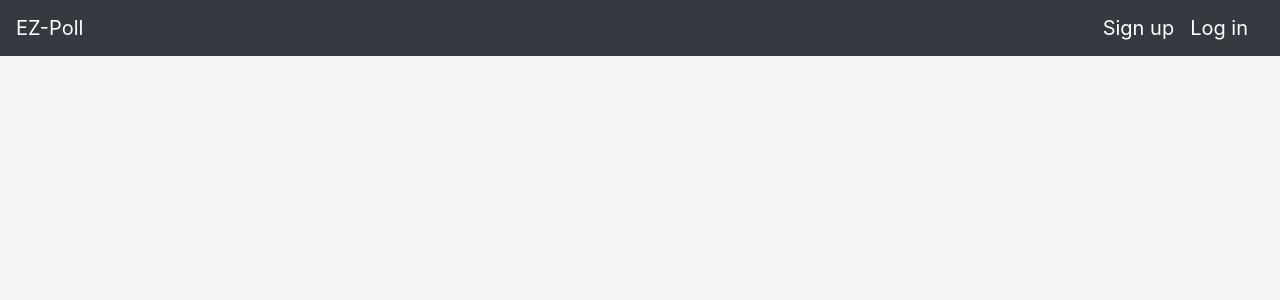
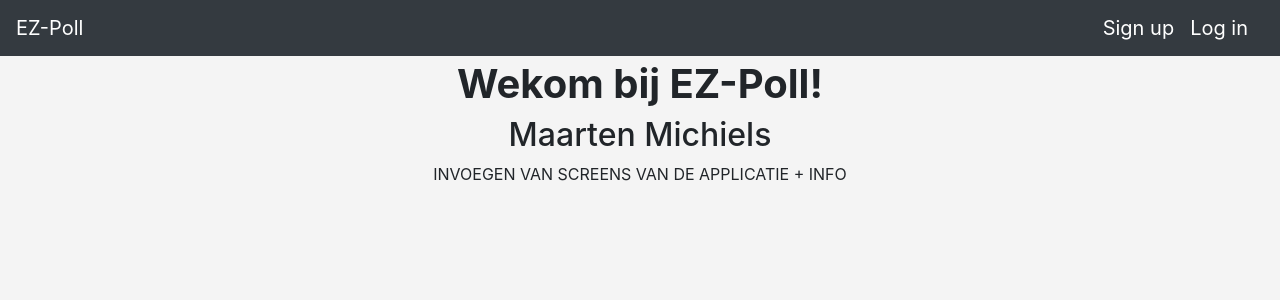
Before and after one commit to mnmpower/PollsMaartenMichielsAngular, an Angular app: page / in a window 1280 px wide. Shown: the top 300 px of the page. Built offline with nearby package versions, Linux system fonts and the light colour scheme.

Commit message:
showed welkom page on default

```diff
--- a/src/app/Authentication/navbar/navbar.component.html
+++ b/src/app/Authentication/navbar/navbar.component.html
@@ -1,6 +1,6 @@
 <nav class="navbar navbar-expand-md navbar-dark bg-dark fixed-top ">
 
-  <a class="navbar-brand" routerLink="/welkom"  routerLinkActive="active"
+  <a class="navbar-brand" routerLink="/"  routerLinkActive="active"
      [routerLinkActiveOptions]="{ exact: true }">{{title}}</a>
 
   <a class="navbar-brand" routerLink="/polls"  routerLinkActive="active"
--- a/src/app/Authentication/welkom/welkom.component.html
+++ b/src/app/Authentication/welkom/welkom.component.html
@@ -2,5 +2,6 @@
   <div style="text-align:center">
     <h1>Wekom bij {{title}}!</h1>
     <h2>{{auteur}}</h2>
+    <p>INVOEGEN VAN SCREENS VAN DE APPLICATIE + INFO</p>
   </div>
 </div>
--- a/src/app/app-routing.module.ts
+++ b/src/app/app-routing.module.ts
@@ -6,7 +6,7 @@ import {SignupComponent} from './Authentication/signup/signup.component';
 
 
 const routes: Routes = [
-  { path: 'welkom', component: WelkomComponent },
+  { path: '', component: WelkomComponent },
   { path: 'signUp', component: SignupComponent },
   { path: 'logIn', component: LoginComponent }
 ];
```
